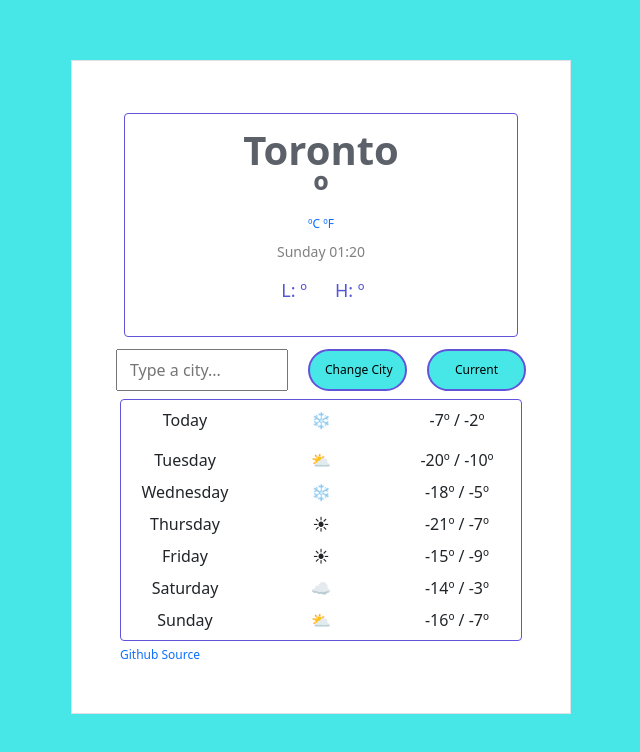
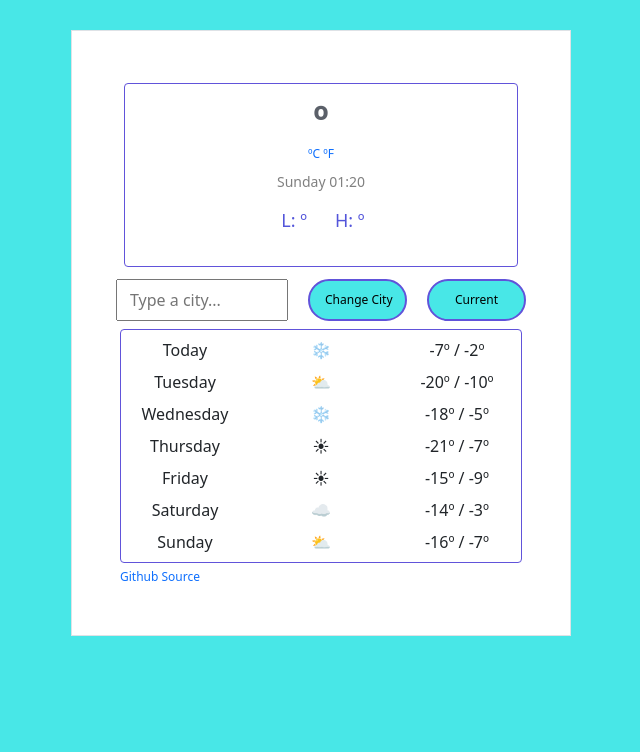
Before and after one commit to ky-peace/weather-app, a website built with Parcel: page index.html in a window 1280 px wide. Both pictures are taken after a click on the link "ºC". Shown: the whole page, without its empty margins (319-959 px from the left). Built offline with nearby package versions, Linux system fonts and the light colour scheme; no server answers.

Commit message:
Styling changes and changes to displayFahrenheit and displayCelsius functions
directed document.querySelector to #city instead of #new-city value

```diff
--- a/index.html
+++ b/index.html
@@ -21,7 +21,7 @@
 
             <div class="card-body">
               <h1 id="city">
-                Toronto
+
               </h1>
 
               <h1  >
@@ -85,8 +85,7 @@
         <div class="col forecast-low-high" align="center">
           -7º / -2º
         </div>
-        <div class="row pt-2">
-        </div>
+
         </div>
         <div class="row align-middle mb-2 row-day">
         <div class="col day" align="center">
--- a/src/index.js
+++ b/src/index.js
@@ -77,7 +77,7 @@ function displayFahrenheit(response) {
 
 function convertToFahrenheit(event) {
   event.preventDefault();
-  let city = document.querySelector("#new-city-value").value;
+  let city = document.querySelector("#city");
   let apiKey = "dd66198ca4a46c65380b73f0c31de66e";
   let apiUrl = `https://api.openweathermap.org/data/2.5/weather?q=${city}&appid=${apiKey}&units=imperial`;
   axios.get(apiUrl).then(displayFahrenheit);
@@ -96,7 +96,7 @@ function displayCelsius(response) {
 }
 function convertToCelsius(event) {
   event.preventDefault();
-  let city = document.querySelector("#new-city-value").value;
+  let city = document.querySelector("#city");
   let apiKey = "dd66198ca4a46c65380b73f0c31de66e";
   let apiUrl = `https://api.openweathermap.org/data/2.5/weather?q=${city}&appid=${apiKey}&units=metric`;
   axios.get(apiUrl).then(displayCelsius);
--- a/src/style.css
+++ b/src/style.css
@@ -56,10 +56,11 @@ a {
 }
 
 .container {
-  margin-top: 60px;
+  background: white;
+  margin-top: 30px;
+  margin-bottom: 30px;
+  max-width: 500px;
   width: 75%;
-  max-width: 500px;
-  background: white;
 }
 
 .conditions {
```
